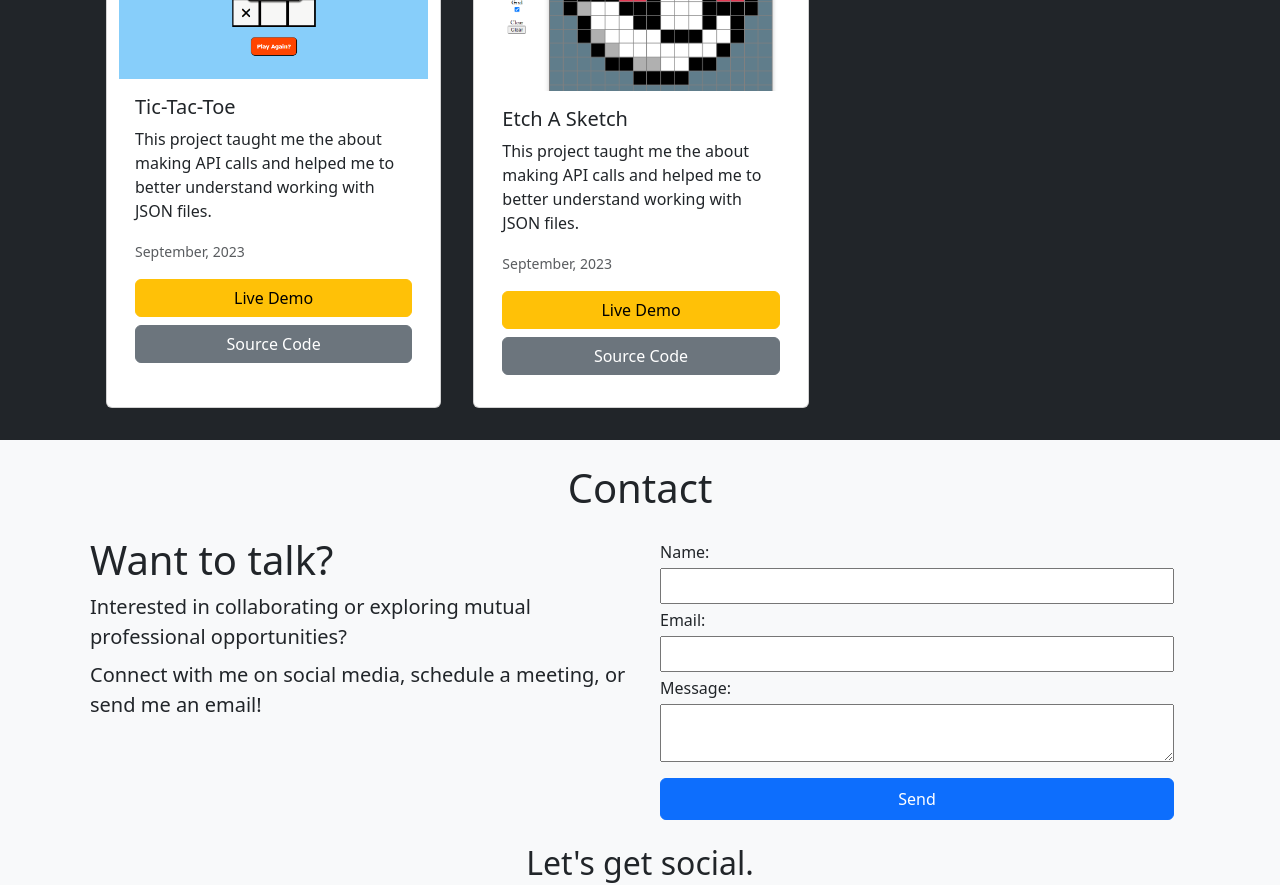
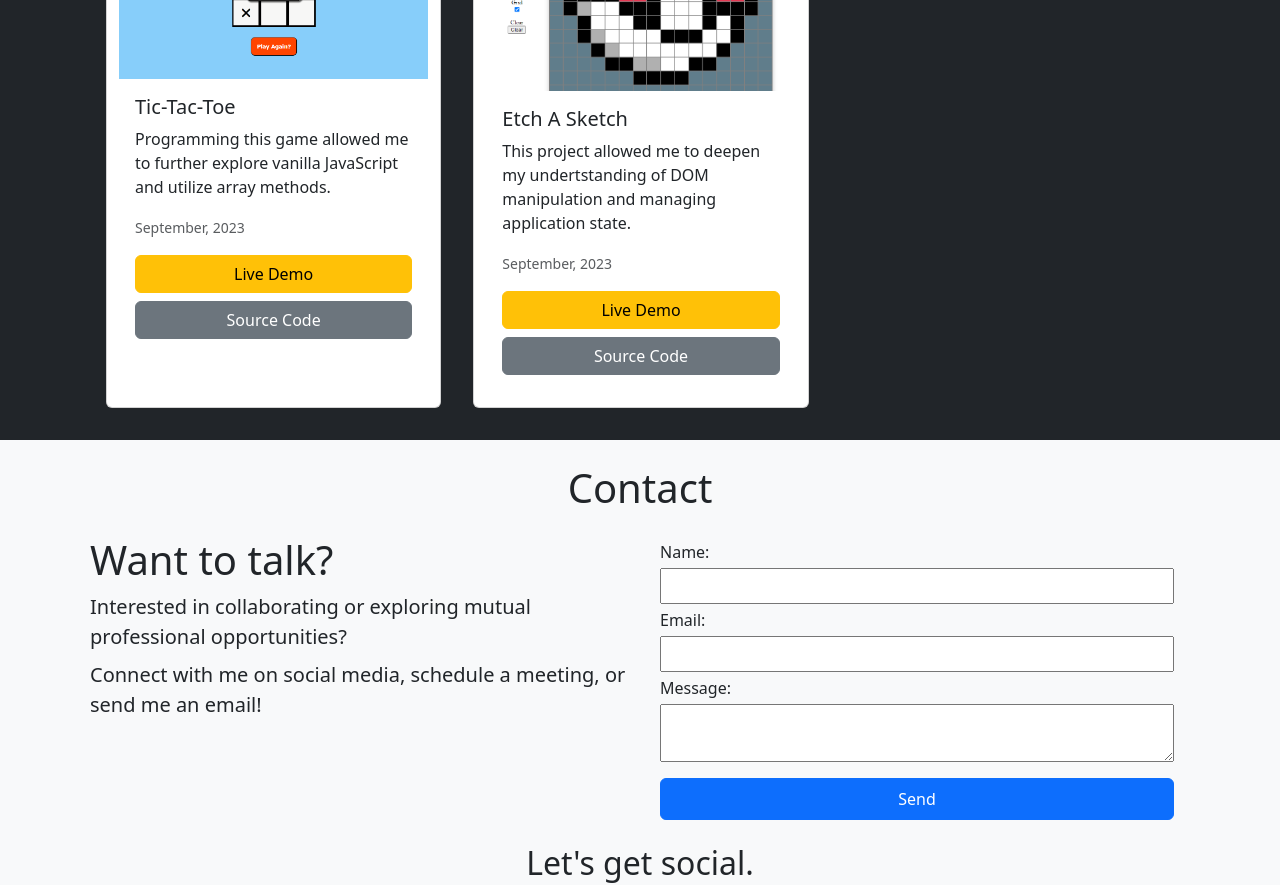
Before and after one commit to zachgentner/zachgentner.com, a website: page index.html in a window 1280 px wide. Shown: the part 1520-2405 px from the top of the page. Drawn offline with nearby package versions, Linux system fonts and the light colour scheme.

Commit message:
changed copy

```diff
--- a/index.html
+++ b/index.html
@@ -149,7 +149,7 @@
               <img src="img/tictactoe.png" class="card-img-top img-fluid" decoding=“async” alt="A screenshot of a weather application.">
               <div class="card-body">
                 <h5 class="card-title">Tic-Tac-Toe</h5>
-                <p class="card-text">This project taught me the about making API calls and helped me to better understand working with JSON files.</p>
+                <p class="card-text">Programming this game allowed me to further explore vanilla JavaScript and utilize array methods.</p>
                 <p class="card-text"><small class="text-muted">September, 2023</small></p>
                 <a href="https://zachgentner-javascript-tictactoe.netlify.app/" target="_blank">
                   <div class="btn btn-warning container-fluid">Live Demo</div>
@@ -165,7 +165,7 @@
               <img src="img/etchasketch.png" class="card-img-top img-fluid" decoding=“async” alt="A screenshot of a weather application.">
               <div class="card-body">
                 <h5 class="card-title">Etch A Sketch</h5>
-                <p class="card-text">This project taught me the about making API calls and helped me to better understand working with JSON files.</p>
+                <p class="card-text">This project allowed me to deepen my undertstanding of DOM manipulation and managing application state.</p>
                 <p class="card-text"><small class="text-muted">September, 2023</small></p>
                 <a href="https://zachgentner-javascript-etchasketch.netlify.app/" target="_blank">
                   <div class="btn btn-warning container-fluid">Live Demo</div>
```
